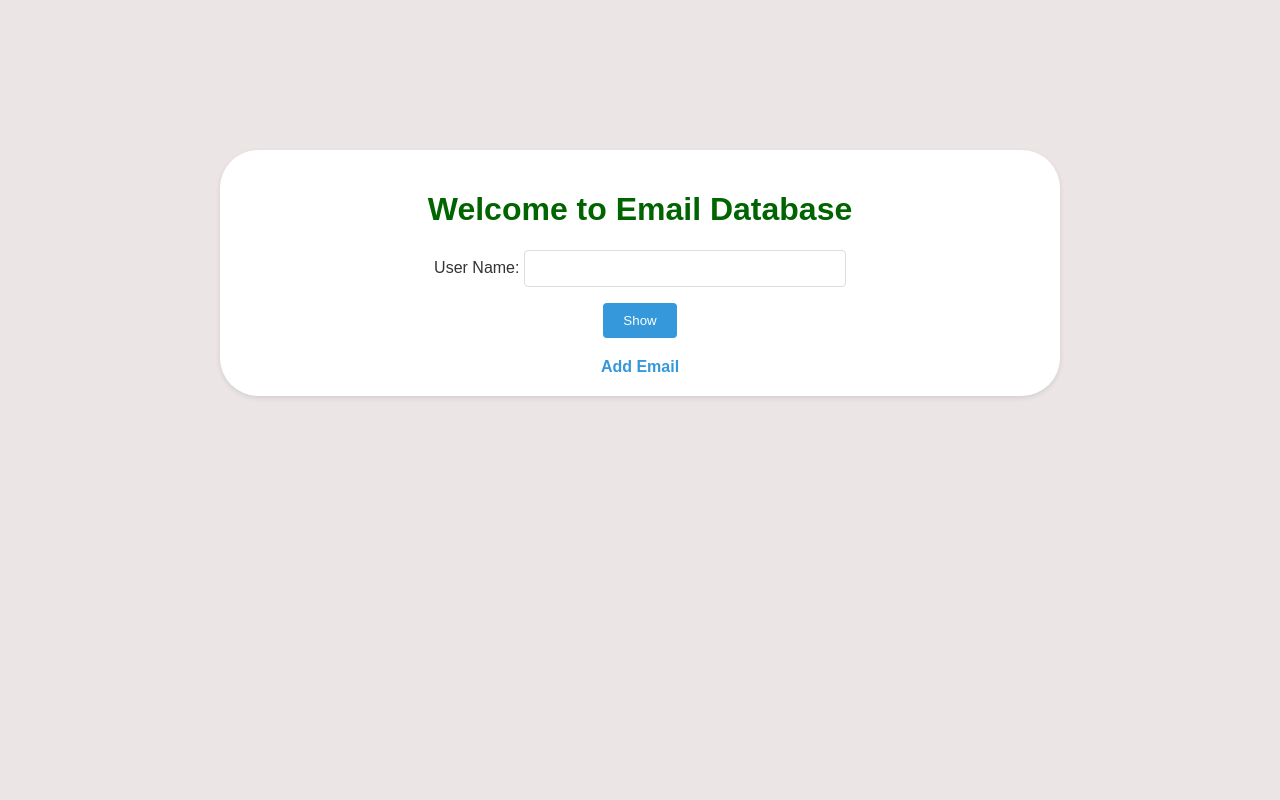
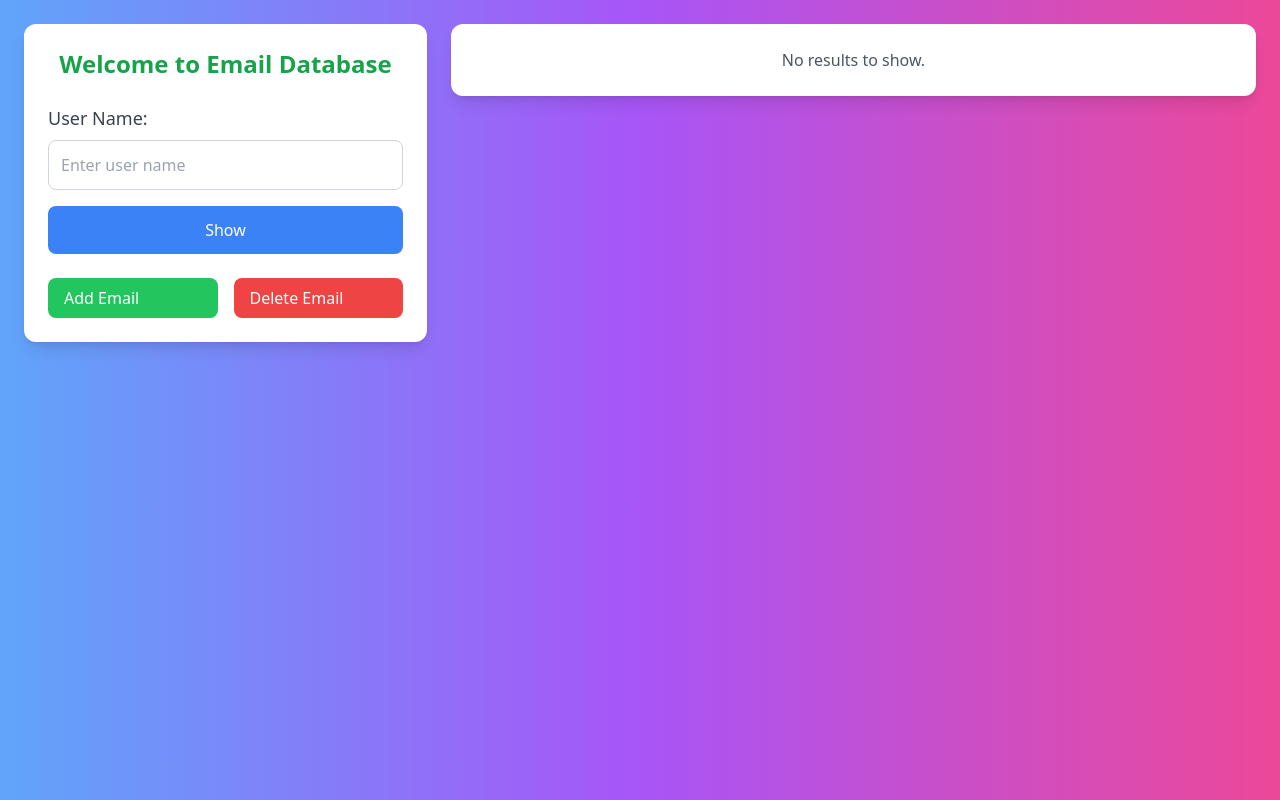
Before and after one commit to ilhanigit/flask-05-Handling-SQL-with-Flask-Web-Application, a Flask app: page / in a window 1280 px wide. Run offline with Flask 3, Linux system fonts and the light colour scheme; some libraries are stand-ins or nearby versions.

Commit message:
Update emails.html

```diff
--- a/templates/emails.html
+++ b/templates/emails.html
@@ -1,93 +1,59 @@
 <!DOCTYPE html>
-<html>
+<html lang="en">
 <head>
+    <meta charset="UTF-8">
+    <meta name="viewport" content="width=device-width, initial-scale=1.0">
     <title>User Emails</title>
+    <script src="https://cdn.tailwindcss.com"></script>
     <style>
-        body {
-            font-family: Arial, sans-serif;
-            background-color: #ece5e5;
-            color: #333;
-            margin: 0;
-            padding: 0;
-            display: flex;
-            flex-direction: column;
-            align-items: center;
-            text-align: center;
-        }
-        .container {
-            width: 90%;
-            max-width: 800px;
-            background-color: #fff;
-            padding: 20px;
-            border-radius: 38px;
-            box-shadow: 0 2px 5px rgba(0, 0, 0, 0.1);
-            margin-top: 150px;
-        }
-        img {
-            width: 150px;
-            height: auto;
-        }
-        h1 {
-            color: darkgreen;
-        }
-        form {
-            margin: 20px 0;
-        }
-        input[type="text"] {
-            padding: 10px;
-            border: 1px solid #ddd;
-            border-radius: 4px;
-            width: 100%;
-            max-width: 300px;
-        }
-        input[type="submit"] {
-            background-color: #3498db;
-            color: white;
-            border: none;
-            padding: 10px 20px;
-            border-radius: 4px;
-            cursor: pointer;
-        }
-        input[type="submit"]:hover {
-            background-color: #2980b9;
-        }
-        ul {
-            list-style-type: none;
-            padding: 0;
-        }
-        li {
-            padding: 10px;
-            border-bottom: 1px solid #ddd;
-        }
-        a {
-            color: #3498db;
-            text-decoration: none;
-            font-weight: bold;
-        }
-        a:hover {
-            text-decoration: underline;
-        }
+
     </style>
 </head>
-<body>
-    <div class="container">
-        <h1>Welcome to Email Database</h1>
-        <form action="#" method="post">
-            <p>
-                <label for="name">User Name: </label>
-                <input type="text" name="user_keyword" id="name">
-            </p>
-            <p><input type="submit" value="Show"></p>
+<body class="bg-gradient-to-r from-blue-400 via-purple-500 to-pink-500">
+
+    <div class="flex justify-between items-start min-h-screen p-6 gap-6">
+
+        <!-- Sol Bölüm: Butonlar ve Form -->
+        <div class="w-1/3 bg-white p-6 rounded-xl shadow-lg space-y-6">
+            <h1 class="text-2xl font-semibold text-green-600 text-center">Welcome to Email Database</h1>
+
+            <!-- Form Section -->
+            <form action="#" method="post" class="space-y-4">
+                <div class="flex flex-col">
+                    <label for="name" class="text-lg text-gray-700">User Name:</label>
+                    <input type="text" name="user_keyword" id="name" class="mt-2 p-3 border border-gray-300 rounded-lg w-full" placeholder="Enter user name">
+                </div>
+
+                <div class="flex justify-between gap-4">
+                    <input type="submit" value="Show" class="bg-blue-500 text-white p-3 rounded-lg cursor-pointer hover:bg-blue-400 transition duration-200 w-full">
+                </div>
             </form>
+
+            <!-- Navigation Links -->
+            <div class="flex justify-between gap-4">
+                <a href="/add" class="bg-green-500 text-white px-4 py-2 rounded-lg hover:bg-green-400 transition duration-200 w-full">Add Email</a>
+                <a href="/delete" class="bg-red-500 text-white px-4 py-2 rounded-lg hover:bg-red-400 transition duration-200 w-full">Delete Email</a>
+            </div>
+        </div>
+
+        <!-- Sağ Bölüm: Sonuçlar -->
+        <div class="w-2/3 bg-white p-6 rounded-xl shadow-lg">
             {% if show_result %}
-            <h1>Result for '{{ keyword }}'</h1>
-            <ul>
+                <h2 class="text-xl font-semibold mt-6 mb-3 text-center text-green-600">Database</h2>
+                <ul class="space-y-2">
                     {% for x in name_emails %}
-                <li>Username: <b>{{ x[0] }}</b> ---- Email: <b>{{ x[1] }}</b></li>
+                    <li class="p-3 border-b border-gray-200 rounded-md bg-gray-50">
+                        <span class="font-semibold text-gray-800">Username:</span> <b>{{ x[0] }}</b> ----
+                        <span class="font-semibold text-gray-800">Email:</span> <b>{{ x[1] }}</b>
+                    </li>
                     {% endfor %}
                 </ul>
+            {% else %}
+                <p class="text-gray-600 text-center">No results to show.</p>
             {% endif %}
-        <a href="/add">Add Email</a>
         </div>
+
+    </div>
+
 </body>
 </html>
```
Lines whose indentation alone changed are shown as unchanged.
